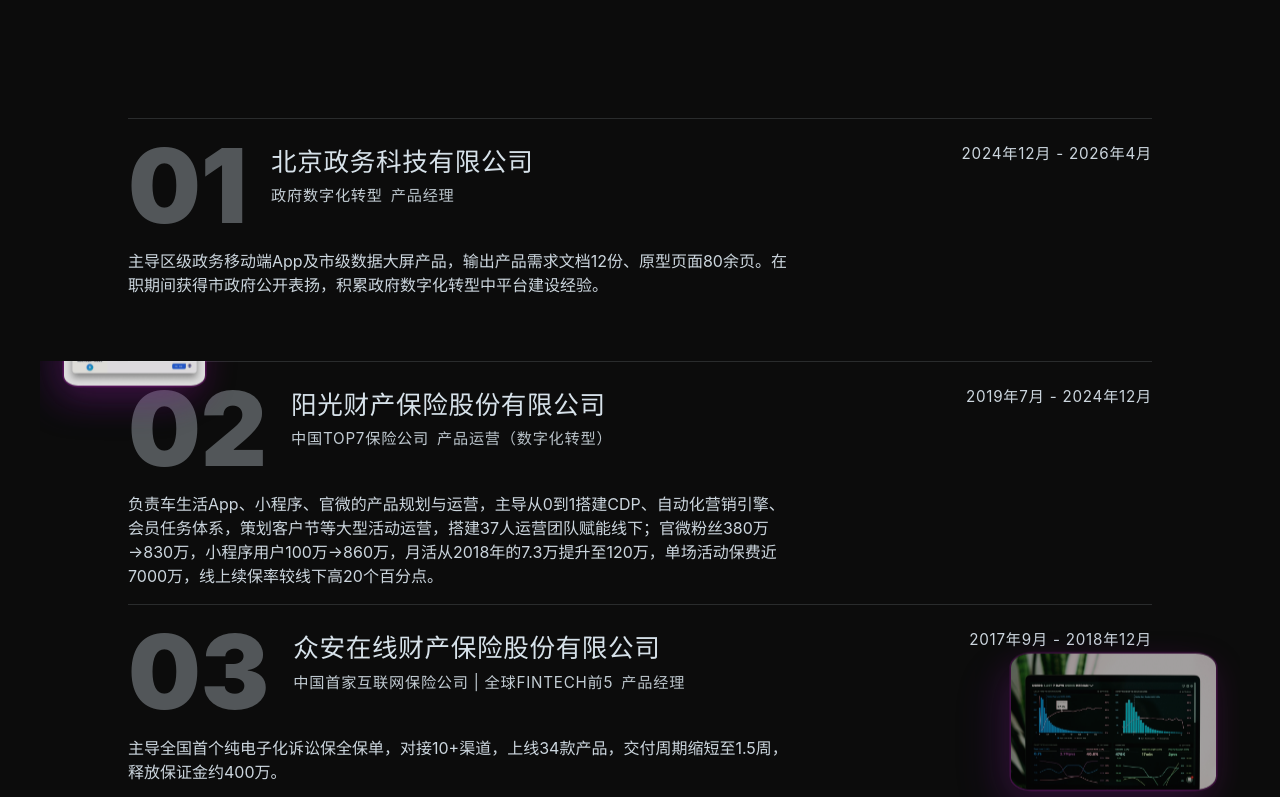
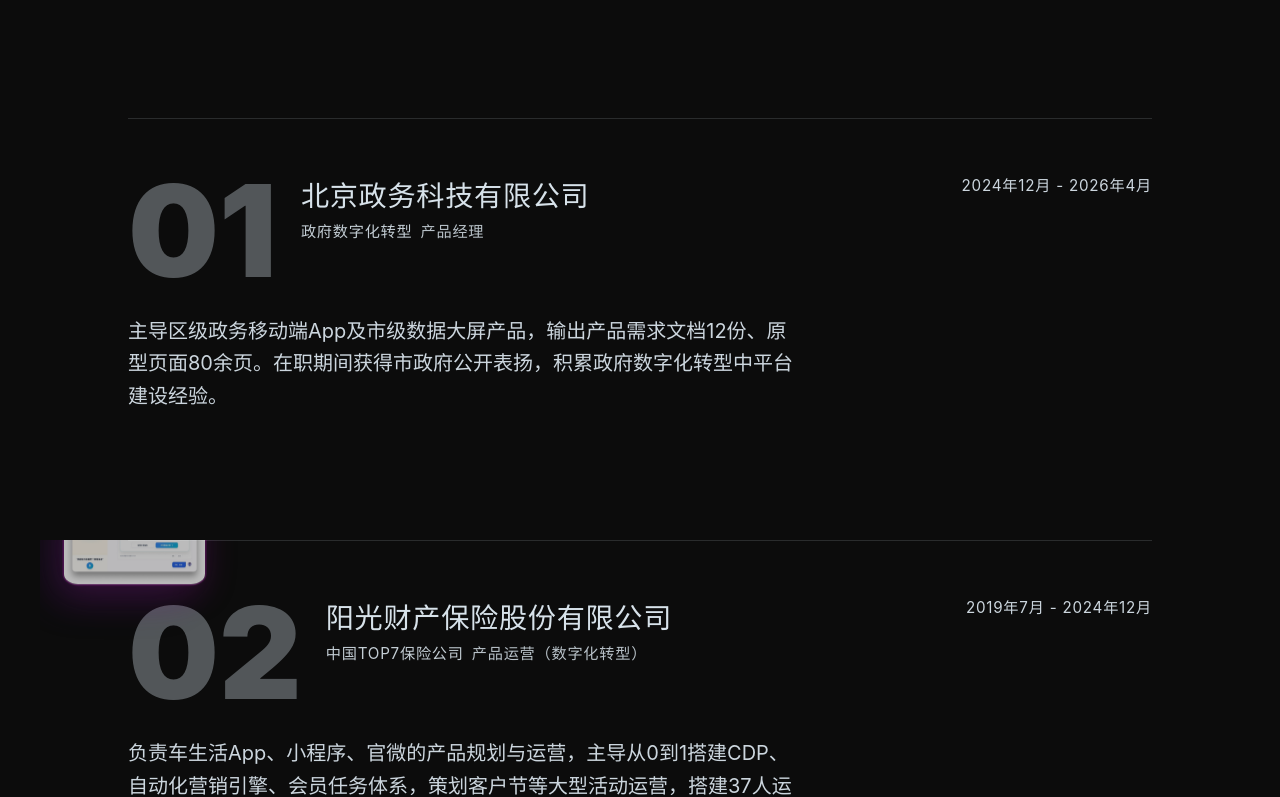
Before and after one commit to guojingcolorful-sudo/portfolio-website, a React (Vite) app: page / in a window 1280 px wide. Shown: the part 2084-2881 px from the top of the page. Built offline with nearby package versions, Linux system fonts and the light colour scheme.

Commit message:
revert: 回退至上一正式版本 3adf225（撤销图标规范化与交互细节提交）

```diff
--- a/src/components/Timeline.jsx
+++ b/src/components/Timeline.jsx
@@ -18,14 +18,14 @@
 /** 履历单行（原始版式：编号 / 公司 / 职级 / 时间 / 描述，大小与间距不变） */
 function Row({ item, index }) {
   return (
-    <div className="border-t border-[#D7E2EA]/15 py-8 sm:py-10 md:py-12 [@media(max-height:820px)]:py-4">
+    <div className="border-t border-[#D7E2EA]/15 py-8 sm:py-10 md:py-12">
       <div className="flex items-start justify-between gap-6 flex-wrap md:flex-nowrap">
         <div className="flex items-start gap-4 sm:gap-6">
-          <span className="font-black leading-none text-[clamp(3rem,10vw,140px)] text-[#D7E2EA]/35 [@media(max-height:820px)]:text-[clamp(2.2rem,8vw,104px)]">
+          <span className="font-black leading-none text-[clamp(3rem,10vw,140px)] text-[#D7E2EA]/35">
             {String(index + 1).padStart(2, '0')}
           </span>
           <div className="flex flex-col gap-1 pt-2">
-            <h3 className="font-medium uppercase tracking-wide text-[clamp(1rem,2.2vw,2.1rem)] text-[#D7E2EA] [@media(max-height:820px)]:text-[clamp(0.85rem,2vw,1.6rem)]">
+            <h3 className="font-medium uppercase tracking-wide text-[clamp(1rem,2.2vw,2.1rem)] text-[#D7E2EA]">
               {item.company}
             </h3>
             <div className="flex flex-wrap items-center gap-2">
@@ -42,7 +42,7 @@
           {item.period}
         </span>
       </div>
-      <p className="mt-5 text-[#D7E2EA]/95 font-normal leading-relaxed max-w-2xl text-[clamp(0.85rem,1.6vw,1.25rem)] [@media(max-height:820px)]:mt-3 [@media(max-height:820px)]:text-[clamp(0.78rem,1.4vw,1rem)] [@media(max-height:820px)]:leading-normal">
+      <p className="mt-5 text-[#D7E2EA]/95 font-normal leading-relaxed max-w-2xl text-[clamp(0.85rem,1.6vw,1.25rem)]">
         {item.description}
       </p>
     </div>
@@ -187,7 +187,7 @@
           className={
             reduce
               ? 'relative'
-              : 'sticky top-0 h-[100dvh] overflow-hidden pt-16 sm:pt-20 [@media(max-height:820px)]:pt-12'
+              : 'sticky top-0 h-[100dvh] overflow-hidden pt-16 sm:pt-20'
           }
         >
           {/* 照片呈现带：02 顶部 → 03 底部，超出部分裁剪 */}
--- a/src/data/content.js
+++ b/src/data/content.js
@@ -360,7 +360,7 @@
           situation: 'Insurance products were highly commoditized, users were resistant to traditional sales approaches, and acquisition costs were high.',
           methodology: 'Leveraged content marketing to build trust through original educational content, converting readers via Official Account read-to-purchase flow.',
           action: 'Created original insurance marketing articles, optimized content topics and publishing cadence to continuously improve reach and conversion.',
-          result: 'Generated 900+ orders and 400+ paid conversions, marketing revenue reaching 4.58% of same-period premium, with a single article hitting 35K+ views.',
+          result: 'Generated 900+ orders and 400+ paid conversions, single article reaching 35K+ views.',
           timing: 'Ran 17 campaigns over a two-year tenure; SMS revenue grew 61.8x within 6 months.',
         },
       ],
@@ -428,8 +428,7 @@
       ],
     },
     footer: {
-      title: 'Looking forward to co-creating',
-      titleHighlight: 'impactful products',
+      titleHighlight: 'impactful',
       subtitle: 'Open for Senior/Lead Product Management and Growth roles globally.',
       email: 'Email Me',
       download: 'Download Resume',
```
